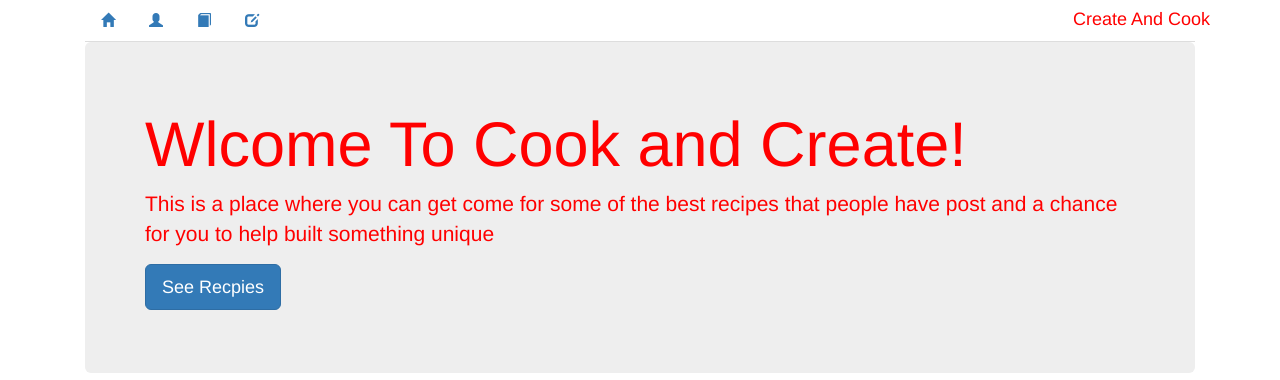
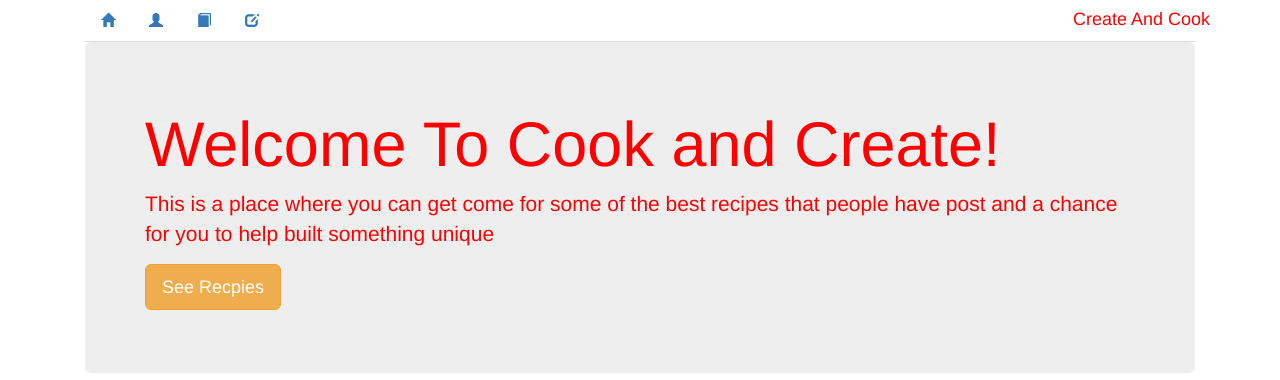
Before and after one commit to patrickoneill/paddys-recipe-app, a Flask app: page / in a window 1280 px wide. Shown: the top 380 px of the page. Run offline with Flask 2, Linux system fonts and the light colour scheme; some libraries are stand-ins or nearby versions.

Commit message:
changed the layout to the index page

```diff
--- a/templates/index.html
+++ b/templates/index.html
@@ -1,10 +1,10 @@
 {% extends 'base.html'%} {% block content %}
 <div class="container">
     <div class="container-fluid">
-        <div class="jumbotron">
-            <h1>Wlcome To Cook and Create!</h1>
+        <div class="jumbotron" >
+            <h1>Welcome To Cook and Create!</h1>
             <p>This is a place where you can get come for some of the best recipes that people have post and a chance for you to help built something unique</p>
-            <p><a class="btn btn-primary btn-lg" href="{{ url_for('see_recipes') }}" role="button">See Recpies</a></p>
+            <p><a class="btn btn-warning btn-lg" href="{{ url_for('see_recipes') }}" role="button">See Recpies</a></p>
         </div>
     </div>
 </div>
@@ -12,31 +12,28 @@
     <div class="container-fluid col-md-12">
         <div class="col-sm-6 col-md-4">
             <div class="thumbnail">
-                <img src="..." alt="...">
                 <div class="caption">
                     <h3>Thumbnail label</h3>
-                    <p>...</p>
-                    <p><a href="#" class="btn btn-primary" role="button">Button</a> <a href="#" class="btn btn-default" role="button">Button</a></p>
+                    <p></p>
+                    <p><a href="#" class="btn btn-success" role="button">Read More</a> <a href="#" class="btn btn-danger" role="button">Edit</a></p>
                 </div>
             </div>
         </div>
         <div class="col-sm-6 col-md-4">
             <div class="thumbnail">
-                <img src="..." alt="...">
                 <div class="caption">
                     <h3>Thumbnail label</h3>
-                    <p>...</p>
-                    <p><a href="#" class="btn btn-primary" role="button">Button</a> <a href="#" class="btn btn-default" role="button">Button</a></p>
+                    <p></p>
+                    <p><a href="#" class="btn btn-success" role="button">Read More</a> <a href="#" class="btn btn-danger" role="button">Edit</a></p>
                 </div>
             </div>
         </div>
-        <div class="col-sm-6 col-md-4">
+        <div class="col-md-4 hidden-sm hidden-xs">
             <div class="thumbnail">
-                <img src="..." alt="...">
                 <div class="caption">
                     <h3>Thumbnail label</h3>
-                    <p>...</p>
-                    <p><a href="#" class="btn btn-primary" role="button">Button</a> <a href="#" class="btn btn-default" role="button">Button</a></p>
+                    <p></p>
+                    <p><a href="#" class="btn btn-success" role="button">Read More</a> <a href="#" class="btn btn-danger" role="button">Edit</a></p>
                 </div>
             </div>
         </div>
```
